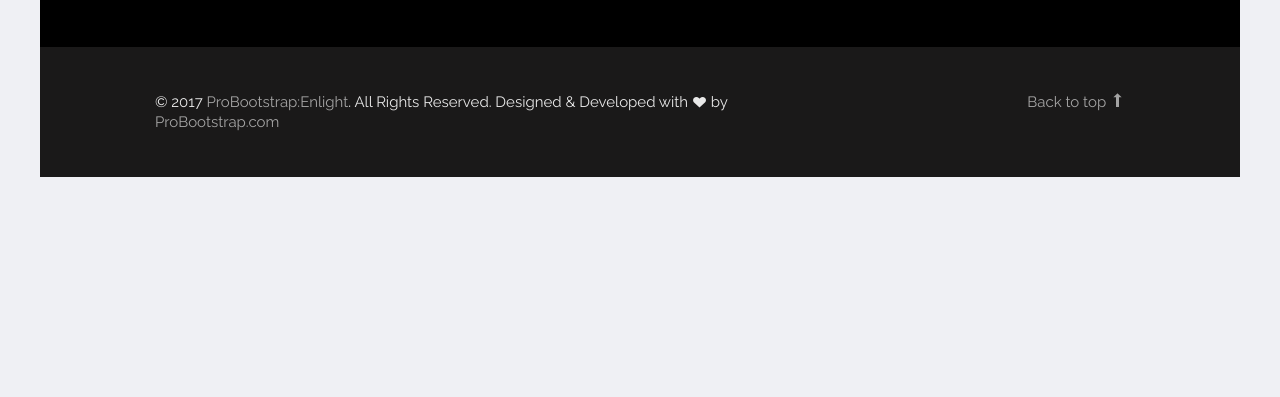
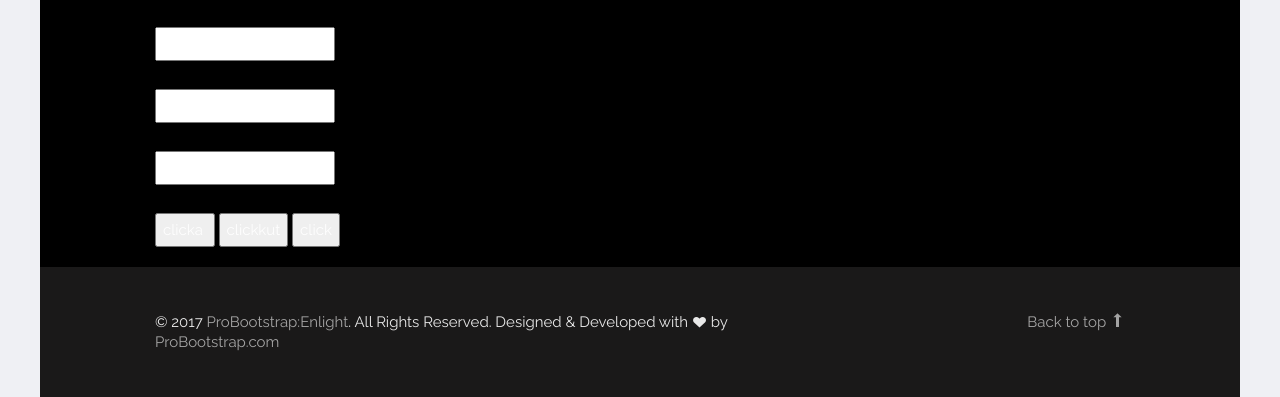
Before and after one commit to priyanshu7720/college2, a plain HTML site: page index.html in a window 1280 px wide. Shown: the part 7449-7846 px from the top of the page. Before the commit the page ends 7626 px from the top, so only its background shows below. Drawn offline with nearby package versions, Linux system fonts and the light colour scheme; files whose address does not match are found by name.

Commit message:
Update index.html
firs time change

```diff
--- a/index.html
+++ b/index.html
@@ -706,7 +706,43 @@
 
           </div>
           <!-- END row -->
+          <!-- mera code start -->
+            <script>
 
+    function akku()
+        {
+
+            var a =parseInt(document.getElementById("a1").value);
+            var b =parseInt(document.getElementById("a2").value);
+            var c=a+b;
+            document.getElementById("a3").value=c;
+        }
+        function kuttiya()
+        {
+
+            var a =parseInt(document.getElementById("a1").value);
+            var b =parseInt(document.getElementById("a2").value);
+            var c=a+b;
+            document.getElementById("a3").value=c;
+        }
+        function kuttiy()
+        {
+            var a = parseInt(document.getElementById("a1").value);
+            var b = parseInt(document.getElementById("a2").value);
+            var c = a+b;
+            document.getElementById("a3").value=c;
+        }
+    </script>
+<form >
+
+<input type="text" id="a1" ><br><br>
+<input type="text" id="a2" ><br><br>
+<input type="text" id="a3"><br><br>
+<input type="button" value="clicka " onclick="akku()" >
+<input type="button" value="clickkut" onclick="kuttiy()" >
+<button id="a6" onclick="kuttiya()">click</button>
+</form>
+            <!-- mera code start -->
         </div>
 
         <div class="probootstrap-copyright">
```
